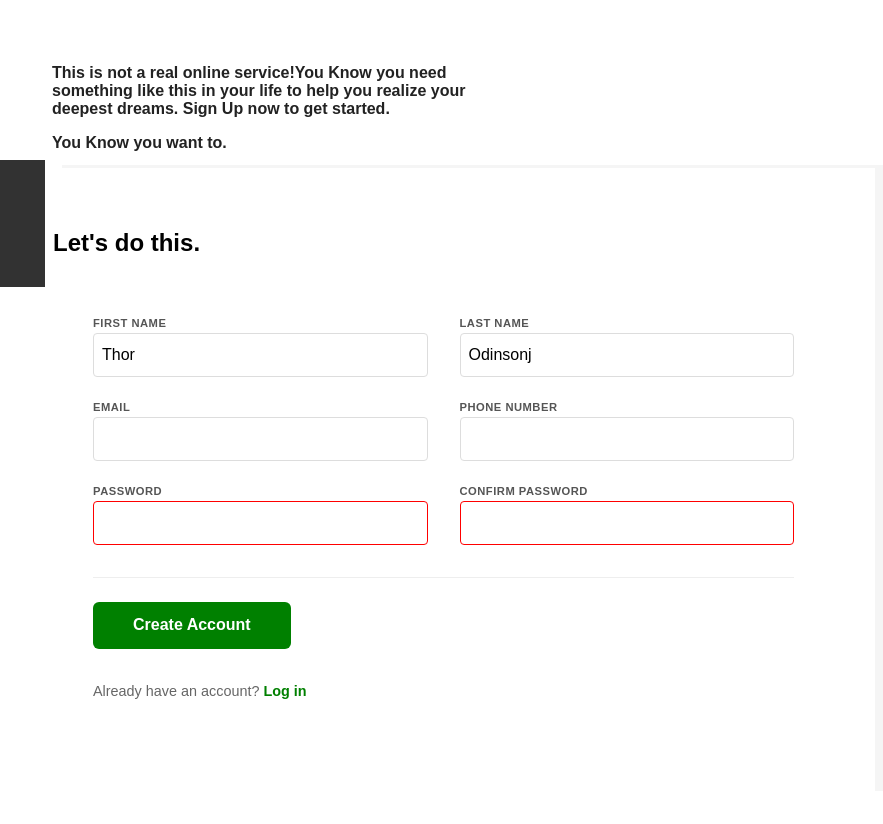
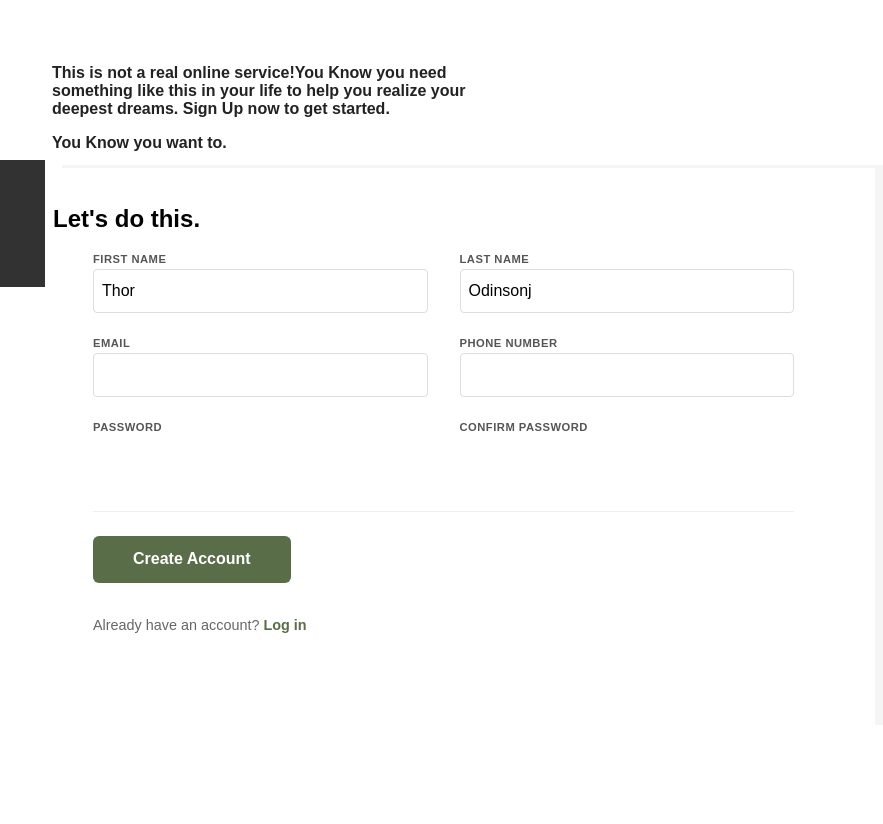
Before and after one commit to offxsaint/Sign-up_Form, a plain HTML site: page index.html in a window 1280 px wide. Shown: the full height of the page, 397-1280 px from the left. Drawn offline with Linux system fonts and the light colour scheme; a web font is replaced by a local one.

Commit message:
fixed colors for css and invalid border password.

```diff
--- a/style.css
+++ b/style.css
@@ -52,12 +52,14 @@ body {
 
 .main {
     padding: 2.5rem;
+    padding-top: 1rem;
     border: solid 1px white;
     box-shadow: 50px -3px whitesmoke;
 }
 
 .form-main {
   padding: 2.5rem;
+  padding-top: 0rem;
 }
 
 .h2 {
@@ -103,7 +105,11 @@ input:focus {
 
 input[type="password"] {
   letter-spacing: 0.3em;
-  border-color: red;
+  border-color: #E5E7EB;
+}
+
+input[type="password"]:invalid {
+  border: red;
 }
 
 .form-actions {
@@ -113,7 +119,7 @@ input[type="password"] {
 }
 
 .btn-create {
-  background-color: green;
+  background-color: #596D48;
   color: white;
   border: none;
   padding: 0.9rem 2.5rem;
@@ -135,7 +141,7 @@ input[type="password"] {
 }
 
 .login-link a {
-  color: green;
+  color: #596D48;
   text-decoration: none;
   font-weight: 600;
 }
```
